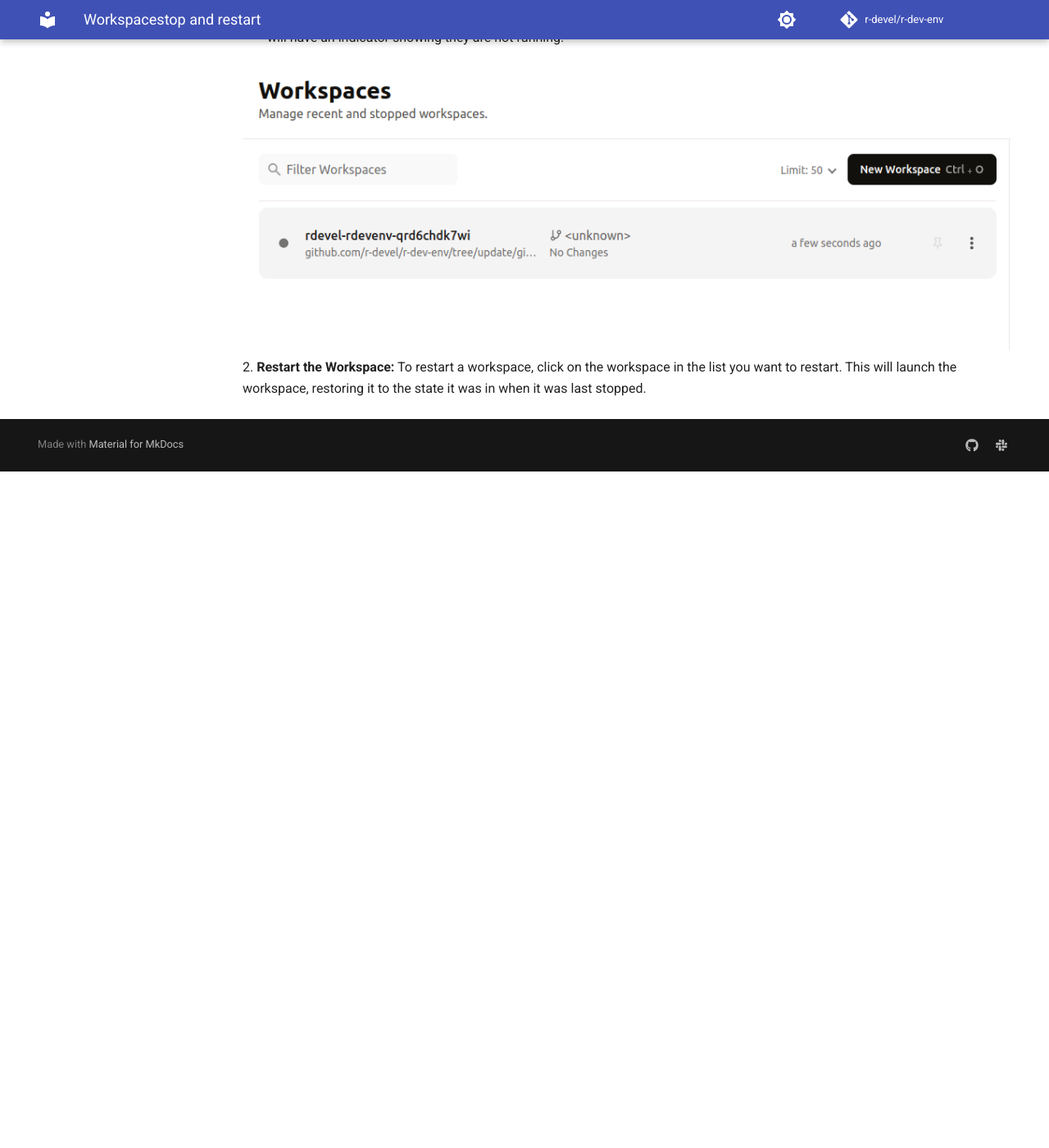
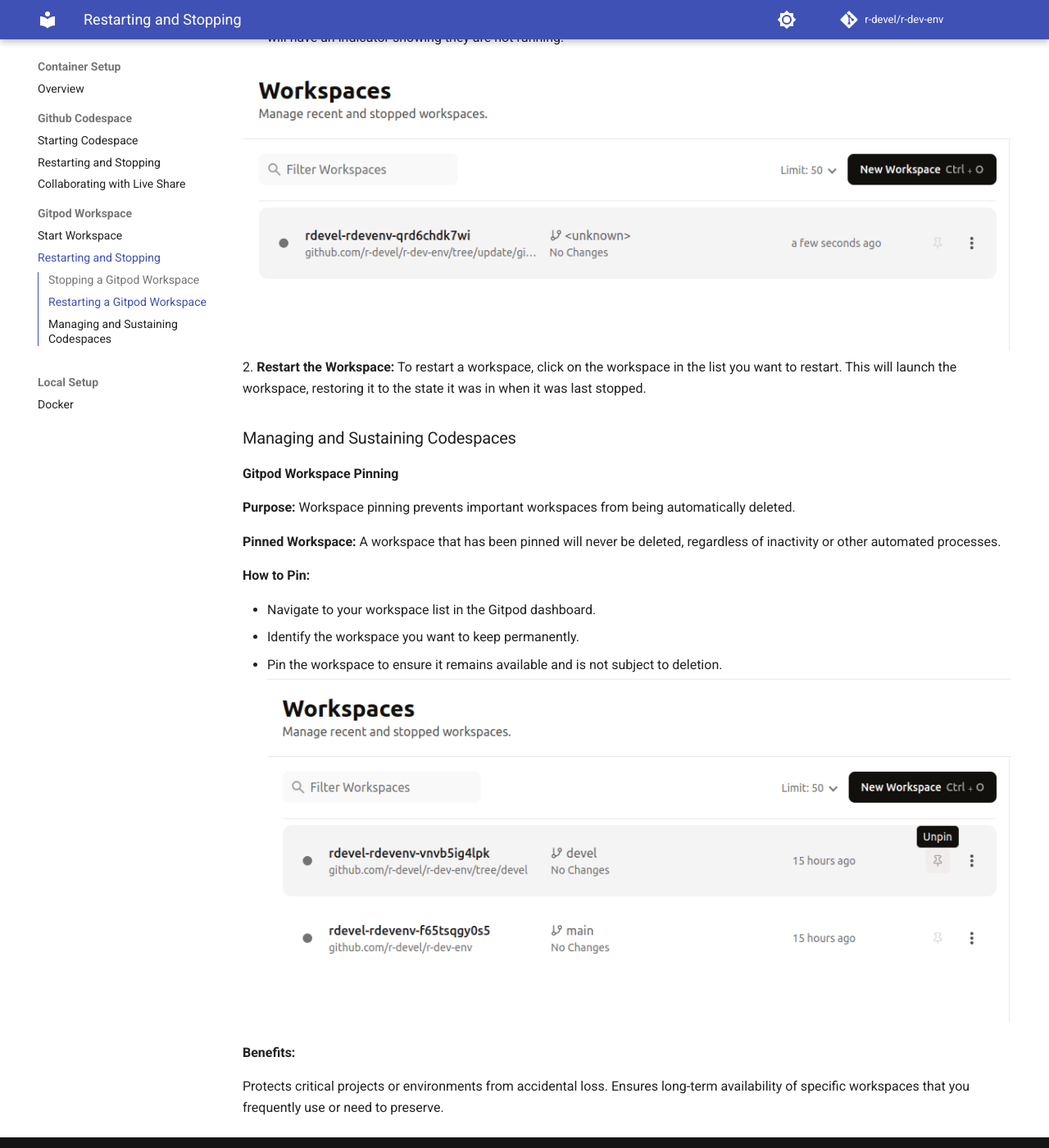
Before and after one commit to r-devel/r-dev-env, an MkDocs documentation site: the page built from docs/container_setup/gitpod_workspace/workspacestop_and_restart.md, in a window 1280 px wide and 1400 px high, scrolled down 1107 px. Shown: the whole window at 82% size. Built offline with MkDocs 1.6.1 and Material for MkDocs 9.7.7, drawn with Linux system fonts in a browser that asks for light colours; comment, search, counter and statistics services are not loaded; before the commit the page ends 1682 px from its top, so only the background shows below that; some of the changed text lies outside the part shown.

Commit message:
docs: updated docs structure for gitpod and added gitpod workspace management docs

```diff
--- a/docs/container_setup/gitpod_workspace/workspacestop_and_restart.md
+++ b/docs/container_setup/gitpod_workspace/workspacestop_and_restart.md
@@ -22,3 +22,24 @@ Once you're in the Gitpod dashboard, navigate to the "Workspaces" section. In th
 ![restart gitpod workspace](../../assets/gitpod4.png)
 2. **Restart the Workspace:**
 To restart a workspace, click on the workspace in the list you want to restart. This will launch the workspace, restoring it to the state it was in when it was last stopped.
+
+
+### Managing and Sustaining Codespaces
+
+**Gitpod Workspace Pinning**
+
+**Purpose:** Workspace pinning prevents important workspaces from being automatically deleted.
+
+**Pinned Workspace:** A workspace that has been pinned will never be deleted, regardless of inactivity or other automated processes.
+
+**How to Pin:**
+
+- Navigate to your workspace list in the Gitpod dashboard.
+- Identify the workspace you want to keep permanently.
+- Pin the workspace to ensure it remains available and is not subject to deletion.
+![manage gitpod workspace](../../assets/manage_workspace.png)
+
+**Benefits:**
+
+Protects critical projects or environments from accidental loss.
+Ensures long-term availability of specific workspaces that you frequently use or need to preserve.
--- a/mkdocs.yml
+++ b/mkdocs.yml
@@ -10,7 +10,8 @@ nav:
             - 'Restarting and Stopping' : 'container_setup/github_codespace/codespacestartstop.md'
             - 'Collaborating with Live Share' : 'container_setup/github_codespace/live_share.md'
         - 'Gitpod Workspace':
-             - 'Start and Stop Workspace': 'container_setup/gitpod_workspace/gitpodstart_stop.md'
+             - 'Start Workspace': 'container_setup/gitpod_workspace/workspacestart.md'
+             - 'Restarting and Stopping' : 'container_setup/gitpod_workspace/workspacestop_and_restart.md'
         - 'Local Setup' :
                - 'Docker': 'container_setup/local_setup/localsetup.md'
     - 'Tutorials':
```
Also changed, not shown: docs/container_setup/github_codespace/codespacestartstop.md (+4 -0 lines), docs/assets/manage_workspace.png (added).
